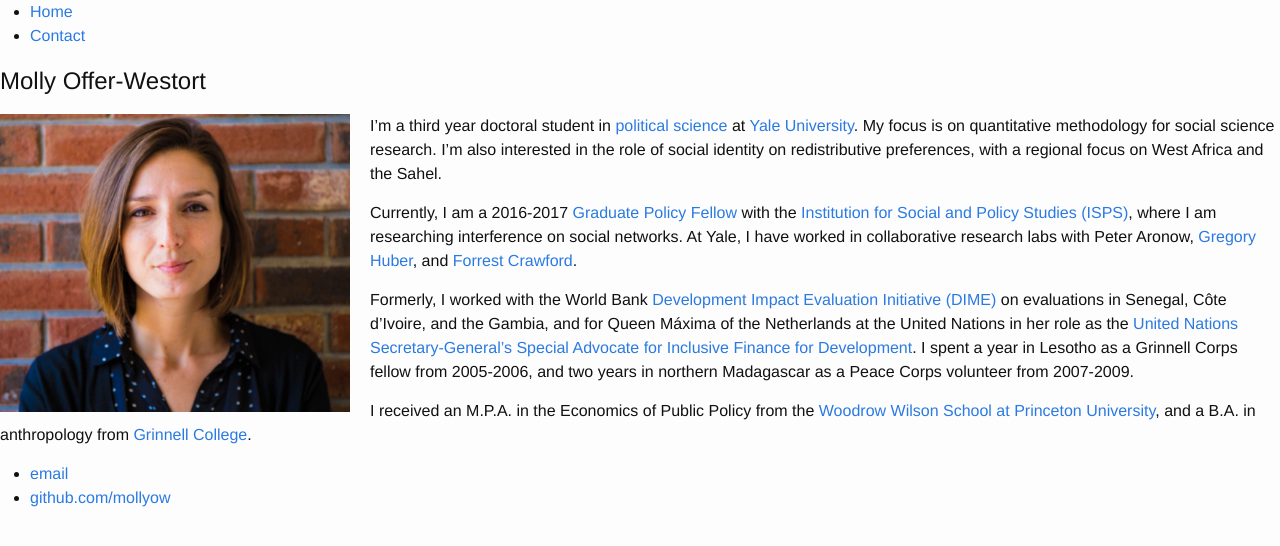
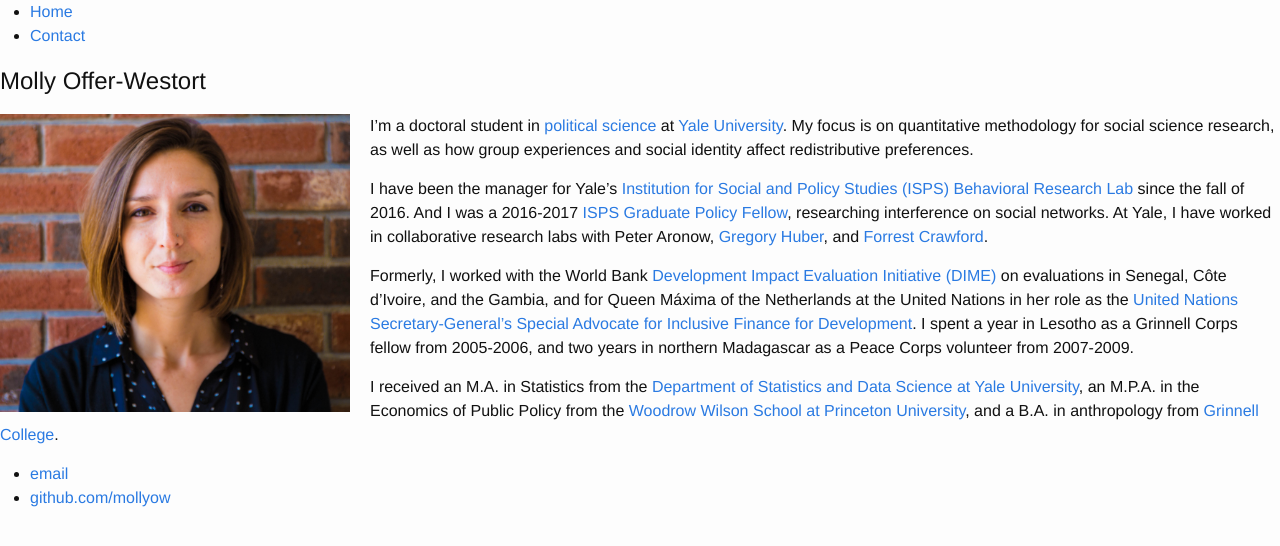
Before and after one commit to mollyow/mollyow.github.io, a Jekyll site: the page built from index.markdown, in a window 1280 px wide. Shown: the top 546 px of the page. Built offline with Jekyll 4.4.1, drawn with Linux system fonts in a browser that asks for light colours.

Commit message:
adds new landing page

```diff
--- a/index.markdown
+++ b/index.markdown
@@ -5,12 +5,11 @@
 ---
 <img style="float: left; width: 350px; margin: 0 20px 10px 0" src="/assets/molly_brick.jpg" alt="pic" />
 
-I'm a third year doctoral student in [political science](http://politicalscience.yale.edu/){:target="_blank"} at [Yale University](http://www.yale.edu/){:target="_blank"}.
-My focus is on quantitative methodology for social science research. I'm also interested in the role of social identity on redistributive preferences, with a regional focus on West Africa and the Sahel.
+I'm a doctoral student in [political science](http://politicalscience.yale.edu/){:target="_blank"} at [Yale University](http://www.yale.edu/){:target="_blank"}.
+My focus is on quantitative methodology for social science research, as well as how group experiences and social identity affect redistributive preferences.
 
-Currently, I am a 2016-2017 [Graduate Policy Fellow](http://isps.yale.edu/team/molly-offer-westort) with the [Institution for Social and Policy Studies (ISPS)](http://isps.yale.edu), where I am researching interference on social networks. At Yale, I have worked in collaborative research labs with Peter Aronow, [Gregory Huber](http://huber.research.yale.edu/gspd.html), and [Forrest Crawford](http://www.crawfordlab.io/people/).
-
+I have been the manager for Yale's [Institution for Social and Policy Studies (ISPS)](http://isps.yale.edu) [Behavioral Research Lab](http://isps.yale.edu/yale-isps-behavioral-research-lab) since the fall of 2016. And I was a 2016-2017 [ISPS Graduate Policy Fellow](http://isps.yale.edu/team/molly-offer-westort), researching interference on social networks. At Yale, I have worked in collaborative research labs with Peter Aronow, [Gregory Huber](http://huber.research.yale.edu/gspd.html), and [Forrest Crawford](http://www.crawfordlab.io/people/).
 
 Formerly, I  worked with the World Bank [Development Impact Evaluation Initiative (DIME)](http://web.worldbank.org/WBSITE/EXTERNAL/EXTDEC/EXTDEVIMPEVAINI/0,,contentMDK:23422972~pagePK:64168445~piPK:64168309~theSitePK:3998212,00.html){:target="_blank"} on evaluations in Senegal, Côte d’Ivoire, and the Gambia, and for Queen Máxima of the Netherlands at the United Nations in her role as the [United Nations Secretary-General’s Special Advocate for Inclusive Finance for Development](https://www.unsgsa.org/){:target="_blank"}. I spent a year in Lesotho as a Grinnell Corps fellow from 2005-2006, and two years in northern Madagascar as a Peace Corps volunteer from 2007-2009.
 
-I received an M.P.A. in the Economics of Public Policy from the [Woodrow Wilson School at Princeton University](http://wws.princeton.edu/){:target="_blank"}, and a B.A. in anthropology from [Grinnell College](http://www.grinnell.edu){:target="_blank"}.
+I received an M.A. in Statistics from the [Department of Statistics and Data Science at Yale University](http://statistics.yale.edu/), an M.P.A. in the Economics of Public Policy from the [Woodrow Wilson School at Princeton University](http://wws.princeton.edu/){:target="_blank"}, and a B.A. in anthropology from [Grinnell College](http://www.grinnell.edu){:target="_blank"}.
```
